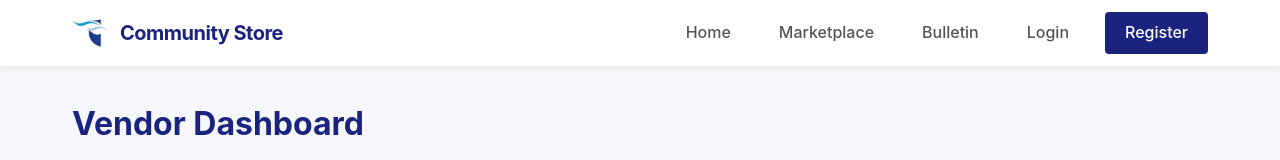
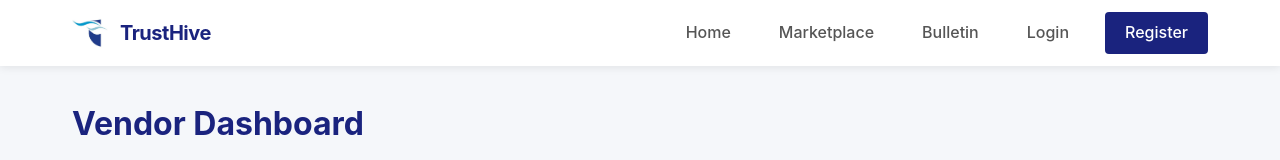
Before and after one commit to CharltonAwesome2/community-store, a React (Vite) app: page /vendor/dashboard in a window 1280 px wide. Shown: the top 160 px of the page. Built offline with nearby package versions, Linux system fonts and the light colour scheme; no server answers.

Commit message:
Project display name update

```diff
--- a/src/components/common/Layout.jsx
+++ b/src/components/common/Layout.jsx
@@ -16,7 +16,7 @@ const Layout = () => {
         <div className={styles.headerInner}>
           <Link to="/" className={styles.logo}>
             <img src={import.meta.env.BASE_URL + "cput-logo.png"} alt="CPUT" className={styles.logoImg} />
-            <span className={styles.logoText}>Community Store</span>
+            <span className={styles.logoText}>TrustHive</span>
           </Link>
 
           <nav className={styles.nav}>
```
